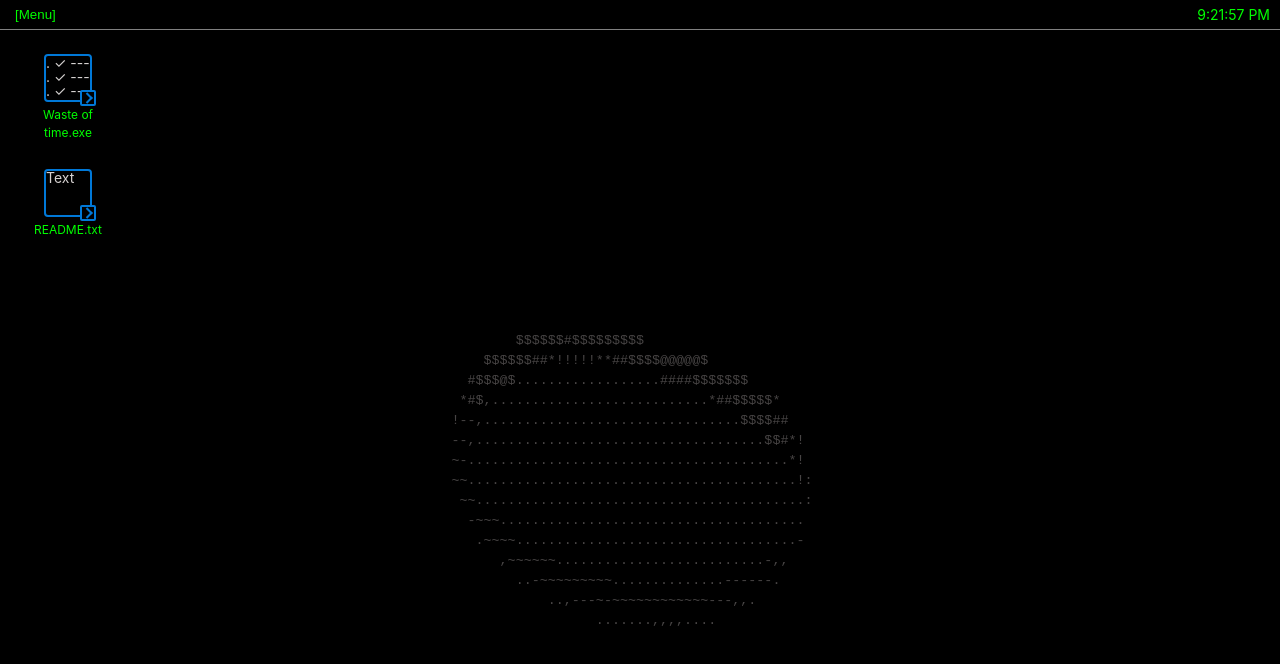
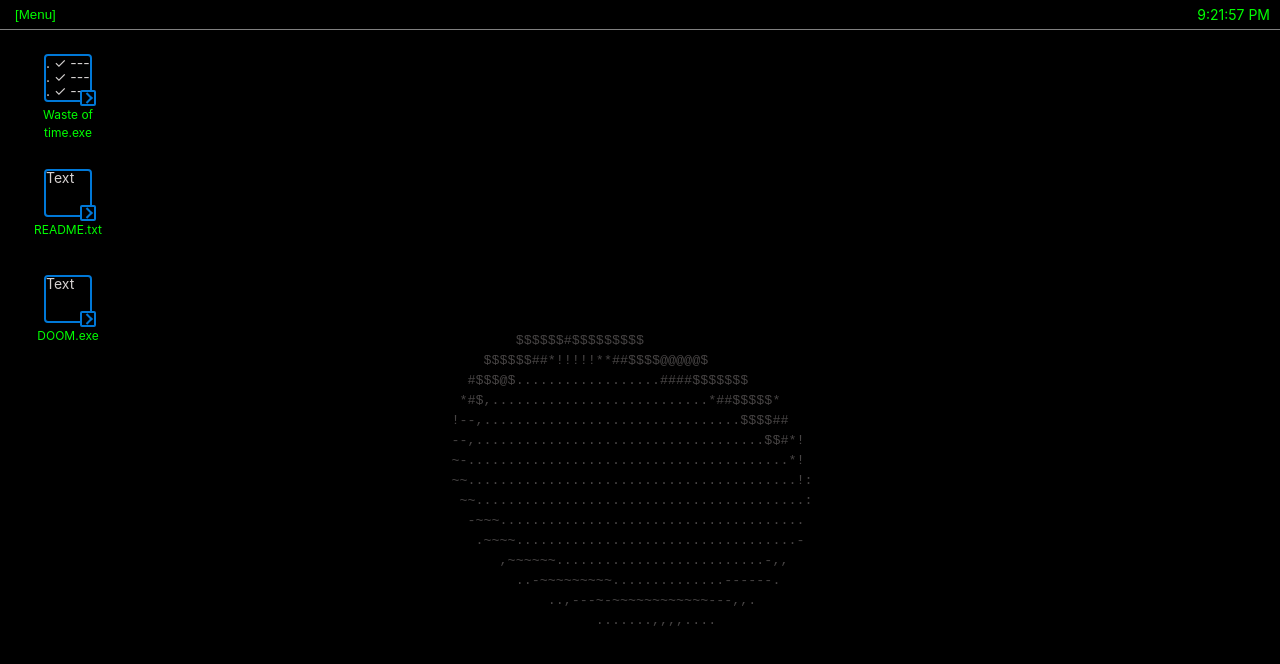
Before and after one commit to a-sorokin/waste-of-time, a React (Vite) app: page / in a window 1280 px wide. Shown: the top 664 px of the page. Built offline with nearby package versions, Linux system fonts and the light colour scheme.

Commit message:
added doom

```diff
--- /dev/null
+++ b/src/apps/doom/components/Doom/Doom.tsx
@@ -0,0 +1,5 @@
+import styles from './Doom.module.scss';
+
+export const Doom = () => {
+  return <div>Doom</div>;
+};
--- /dev/null
+++ b/src/apps/doom/components/DoomExe/DoomExe.module.scss
@@ -0,0 +1,68 @@
+.container {
+  display: flex;
+  flex-direction: column;
+  justify-content: center;
+  align-items: center;
+  cursor: pointer;
+  border-radius: 4px;
+  background-color: transparent;
+  padding: 4px;
+  width: 96px;
+  height: 96px;
+
+  &:hover {
+    background-color: #144514;
+  }
+}
+
+.iconWrapper {
+  position: relative;
+  margin-bottom: 4px;
+  width: 48px;
+  height: 48px;
+}
+
+.mainIcon {
+  position: absolute;
+  inset: 0;
+  border: 2px solid #0078d7;
+  border-radius: 4px;
+  background-color: black;
+  line-height: 14px;
+
+  * {
+    color: #d5d1d0;
+  }
+}
+
+.overlayBox {
+  position: absolute;
+  right: -4px;
+  bottom: -4px;
+  border: 2px solid #0078d7;
+  border-radius: 2px;
+  background-color: black;
+  width: 16px;
+  height: 16px;
+}
+
+.arrow {
+  position: absolute;
+  right: 0;
+  bottom: 0;
+  transform: translate(-10%, 0) rotate(45deg);
+  border-top: 2px solid #0078d7;
+  border-right: 2px solid #0078d7;
+  width: 8px;
+  height: 8px;
+}
+
+.text {
+  background-color: transparent;
+  padding: 0 4px;
+  max-width: 100%;
+  color: var(--text-color);
+  font-size: 12px;
+  text-align: center;
+  word-break: break-word;
+}
--- /dev/null
+++ b/src/apps/doom/components/DoomExe/DoomExe.tsx
@@ -0,0 +1,27 @@
+import styles from './DoomExe.module.scss';
+import { useCallback } from 'react';
+import { APPS } from '@/features/os/constants';
+import { useOsStore } from '@/features/os/osStore';
+
+export const DoomExe = () => {
+  const runApp = useOsStore((state) => state.runApp);
+
+  const onDoubleClick = useCallback(() => {
+    runApp(APPS.doom);
+  }, [runApp]);
+
+  return (
+    <div className={styles.container} onDoubleClick={onDoubleClick}>
+      <div className={styles.iconWrapper}>
+        <div className={styles.mainIcon}>
+          <div>Text</div>
+        </div>
+
+        <div className={styles.overlayBox} />
+        <div className={styles.arrow} />
+      </div>
+
+      <span className={styles.text}>{APPS.doom}</span>
+    </div>
+  );
+};
--- /dev/null
+++ b/src/apps/doom/doom.html
@@ -0,0 +1,35 @@
+<!doctype html>
+<html lang="en-us">
+  <head>
+    <meta charset="utf-8" />
+    <meta http-equiv="Content-Type" content="text/html; charset=utf-8" />
+    <title>DOOM</title>
+    <style type="text/css">
+      .dosbox-container {
+        width: 320px;
+        height: 200px;
+      }
+      .dosbox-container > .dosbox-overlay {
+        background: url(https://js-dos.com/cdn/DOOM.png);
+      }
+    </style>
+  </head>
+  <body>
+    <div id="dosbox"></div>
+    <br />
+    <button onclick="dosbox.requestFullScreen();">Make fullscreen</button>
+
+    <script type="text/javascript" src="https://js-dos.com/cdn/js-dos-api.js"></script>
+    <script type="text/javascript">
+      var dosbox = new Dosbox({
+        id: 'dosbox',
+        onload: function (dosbox) {
+          dosbox.run('upload/DOOM-@evilution.zip', './doom');
+        },
+        onrun: function (dosbox, app) {
+          console.log("App '" + app + "' is runned");
+        },
+      });
+    </script>
+  </body>
+</html>
--- /dev/null
+++ b/src/apps/doom/index.ts
@@ -0,0 +1,2 @@
+export * from './components/Doom/Doom';
+export * from './components/DoomExe/DoomExe';
--- a/src/features/os/components/Desktop/Desktop.tsx
+++ b/src/features/os/components/Desktop/Desktop.tsx
@@ -1,4 +1,5 @@
 import styles from './Desktop.module.scss';
+import { Doom, DoomExe } from '@/apps/doom';
 import { TodoList } from '@/apps/todoList';
 import { useOsStore } from '@/features/os';
 import { AppContainer } from '@/features/os/components/AppContainer/AppContainer';
@@ -14,6 +15,7 @@ export const Desktop = () => {
       <div className={styles.exe}>
         <WasteOfTimeExe />
         <ReadmeExe />
+        <DoomExe />
       </div>
 
       <div className={styles.apps}>
@@ -28,6 +30,12 @@ export const Desktop = () => {
             <Readme />
           </AppContainer>
         ) : null}
+
+        {runningApps.has(APPS.doom) ? (
+          <AppContainer appName={APPS.doom} launchSpeed={30}>
+            <Doom />
+          </AppContainer>
+        ) : null}
       </div>
     </div>
   );
--- a/src/features/os/constants.ts
+++ b/src/features/os/constants.ts
@@ -1,4 +1,5 @@
 export enum APPS {
   todoList = 'Todo List.exe',
   readme = 'README.txt',
+  doom = 'DOOM.exe',
 }
```
Also changed, not shown: src/apps/doom/components/Doom/Doom.module.scss (added).
